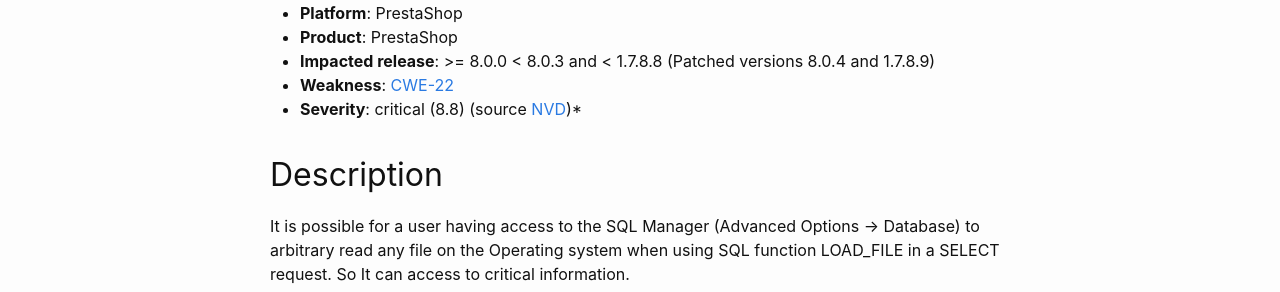
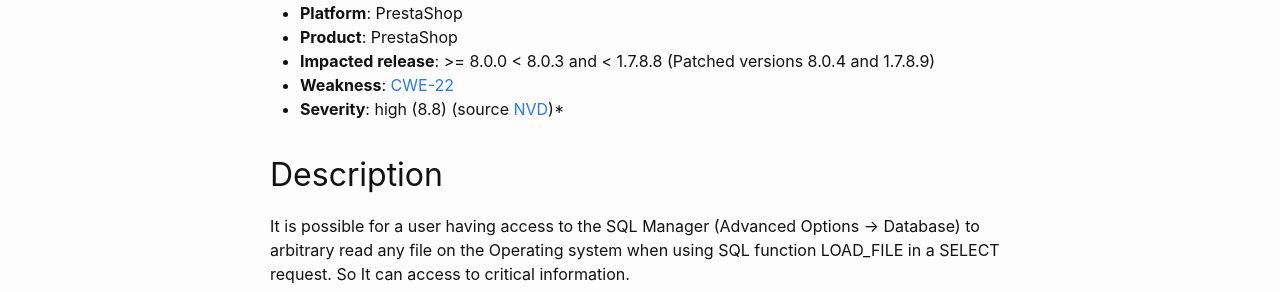
Before and after one commit to friends-of-presta/security-advisories, a Jekyll site: the page built from _posts/2023-05-03-core-CVE-2023-30839.md, in a window 1280 px wide. Shown: the part 370-662 px from the top of the page. Built offline with Jekyll 4.4.1, drawn with Linux system fonts in a browser that asks for light colours; our own code applies the rules of GitHub Pages for plain Markdown files.

Commit message:
Update 2023-05-03-core-CVE-2023-30839.md

```diff
--- a/_posts/2023-05-03-core-CVE-2023-30839.md
+++ b/_posts/2023-05-03-core-CVE-2023-30839.md
@@ -5,7 +5,7 @@ categories: core
 author:
 - Friends-Of-Presta.org
 meta: "CVE,PrestaShop,core"
-severity: "critical (8.8)"
+severity: "high (8.8)"
 ---
 
 SQL filtering vulnerability, a BO user can write, update and delete in the database, even without having specific rights.
@@ -19,7 +19,7 @@ SQL filtering vulnerability, a BO user can write, update and delete in the datab
 * **Product**: PrestaShop
 * **Impacted release**: >= 8.0.0 < 8.0.3 and < 1.7.8.8 (Patched versions 8.0.4 and 1.7.8.9)
 * **Weakness**: [CWE-22](https://www.cvedetails.com/cwe-details/22/cwe.html)
-* **Severity**: critical (8.8) (source [NVD](https://nvd.nist.gov/vuln/detail/CVE-2023-30839))<supp>*</supp>
+* **Severity**: high (8.8) (source [NVD](https://nvd.nist.gov/vuln/detail/CVE-2023-30839))<supp>*</supp>
 
 
 ## Description
```
